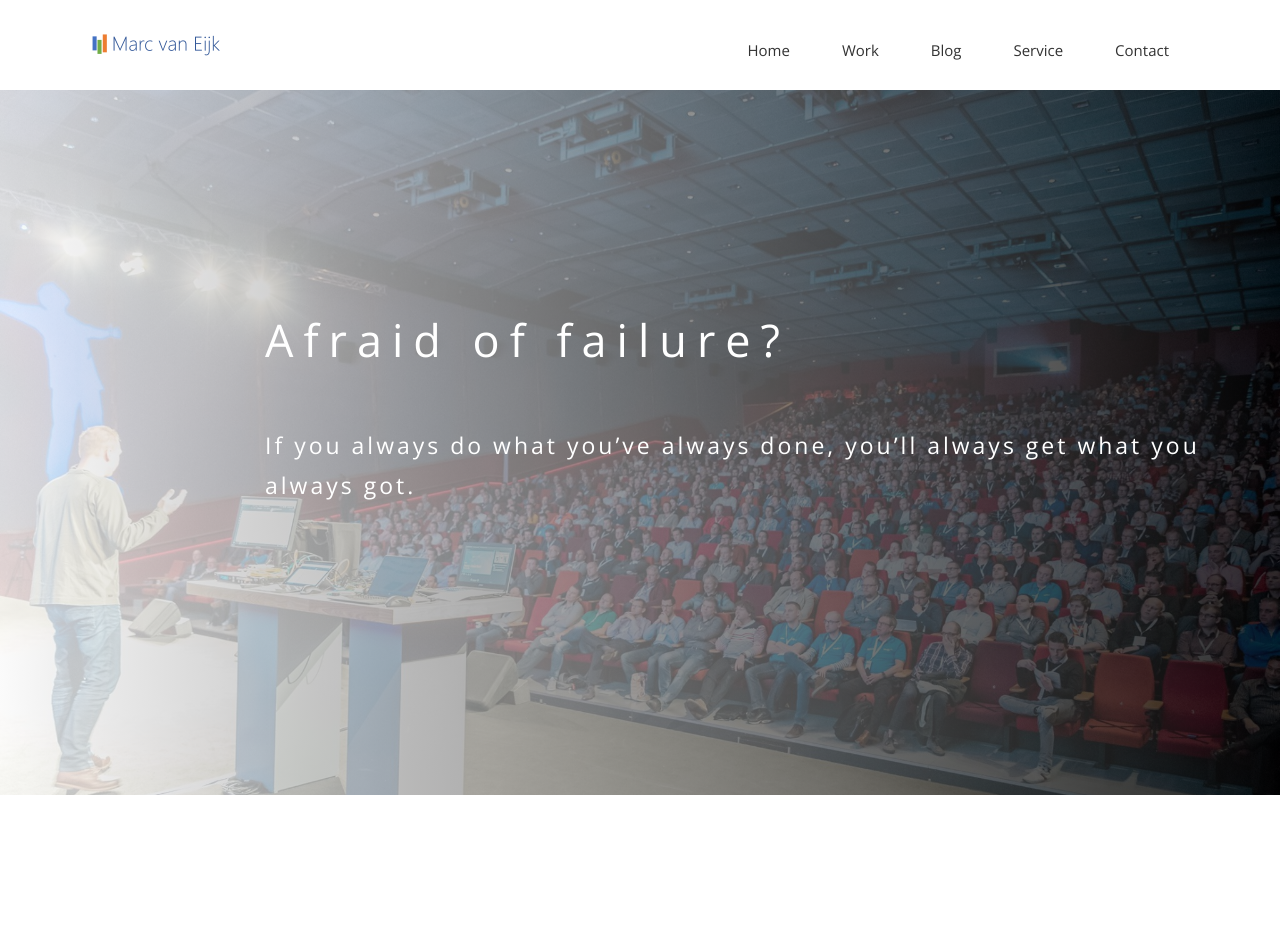
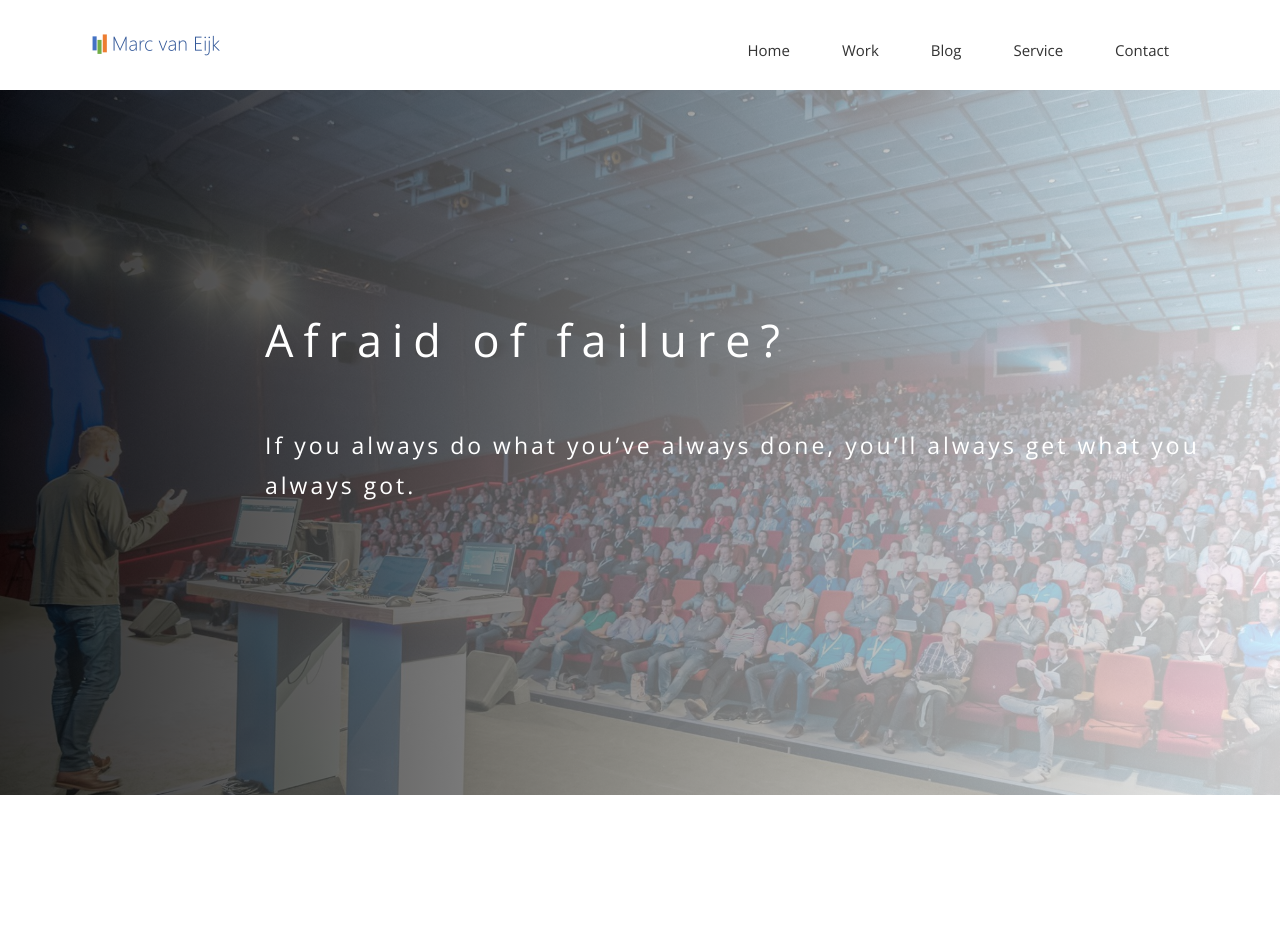
Before and after one commit to marcvaneijk/marcvaneijk.github.io, a Jekyll site: the page built from index.html, in a window 1280 px wide. Shown: the top 931 px of the page. Built offline with Jekyll 4.4.1, drawn with Linux system fonts in a browser that asks for light colours; nearby versions of some CDN libraries; some web fonts are replaced.

Commit message:
to right

```diff
--- a/css/home.css
+++ b/css/home.css
@@ -112,7 +112,7 @@ font header .navbar-default .navbar-nav li a:hover {
   width: 100%;
   height: 100%;
   /*background: linear-gradient(to left, #8b86a3, #322e40);*/
-  background: linear-gradient(to left, black, white);
+  background: linear-gradient(to right, black, white);
   opacity: 0.8;
 }
 #slider .block {
```
